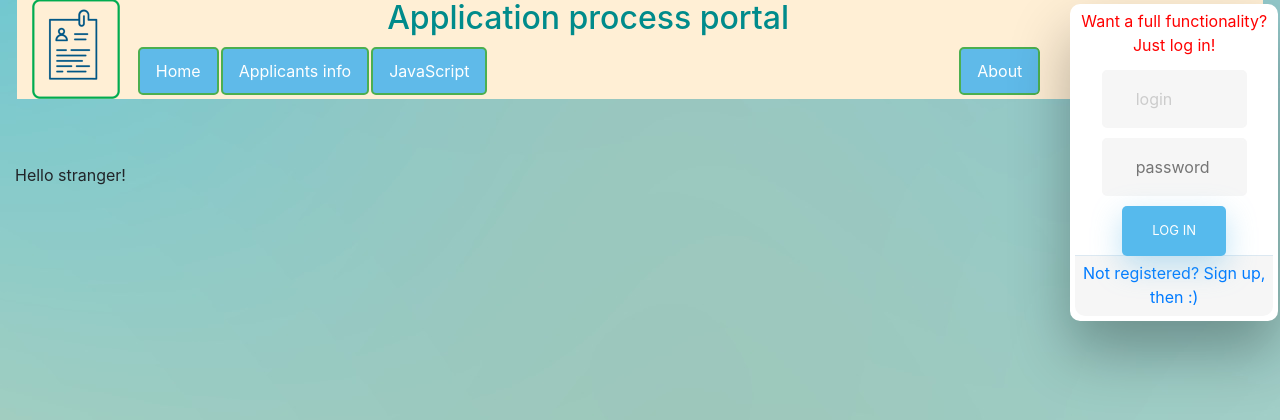
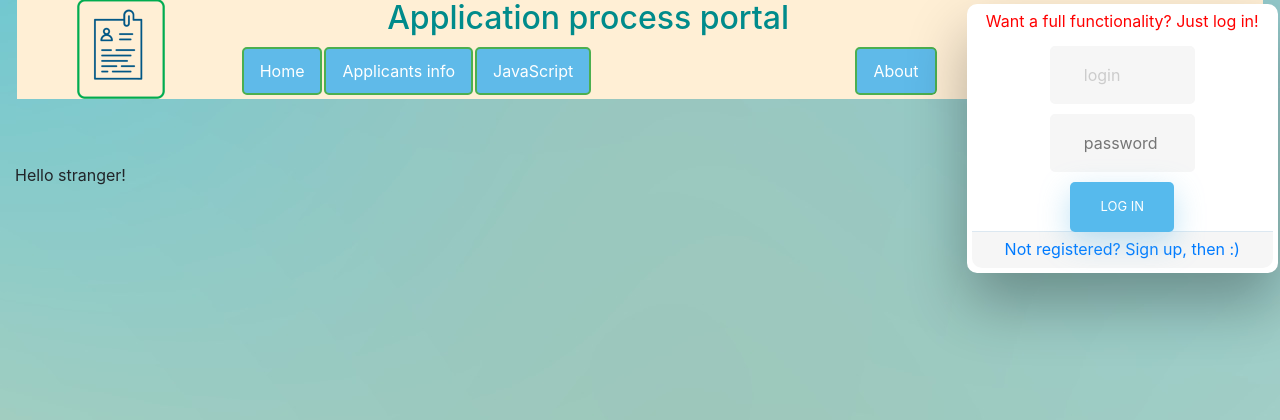
Before and after one commit to Harnet69/Application-process-python, a Flask app: page / in a window 1280 px wide. Shown: the top 420 px of the page. Run offline with Flask 2, Linux system fonts and the light colour scheme; some libraries are stand-ins or nearby versions.

Commit message:
Fixed a markup menu problem

```diff
--- a/templates/layout.html
+++ b/templates/layout.html
@@ -18,10 +18,10 @@
         <header>
             <div style="width: 100%" class="jumbotron text-center">
                     <div class="row" id="header">
-                        <div class="col-sm-1">
+                        <div class="col-sm-2">
                             <a href="/"><img src="{{ url_for('static', filename='images/logo_sm.png') }}"  id="go_to_home" alt="Return to main page"></a>
                         </div>
-                        <div class="col-sm-9">
+                        <div class="col">
                             <h2 style="margin-top: 5px">{% block h1 %}{% endblock %}</h2>
                             <div class="menu">
                                 <ul>
@@ -33,7 +33,7 @@
                             </div>
                         </div>
                         {% if not is_sign_up_page %}
-                            <div class="col-sm-2" id="user_log">
+                            <div class="col-sm-3" id="user_log">
                                 {% block user %}
                                     {% if 'username' in session %}
                                         <div id="header_user_info">
```
